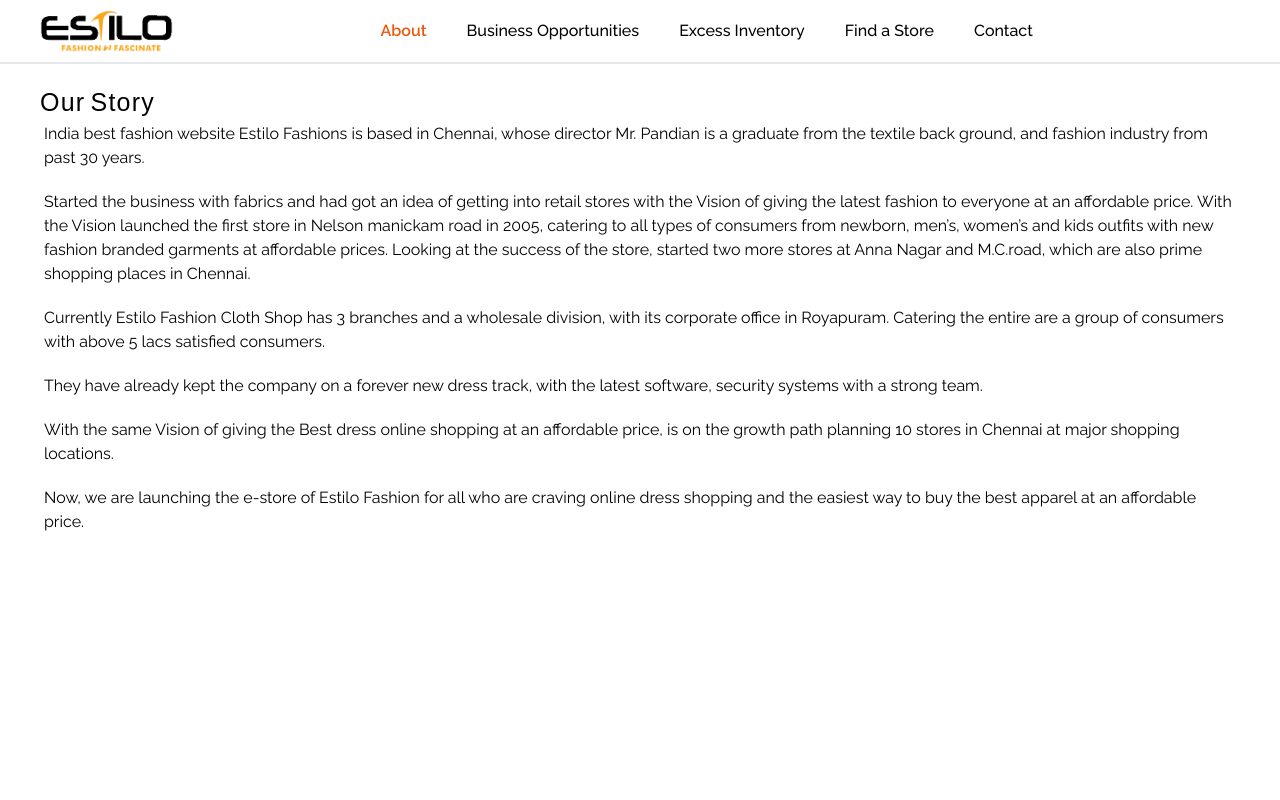
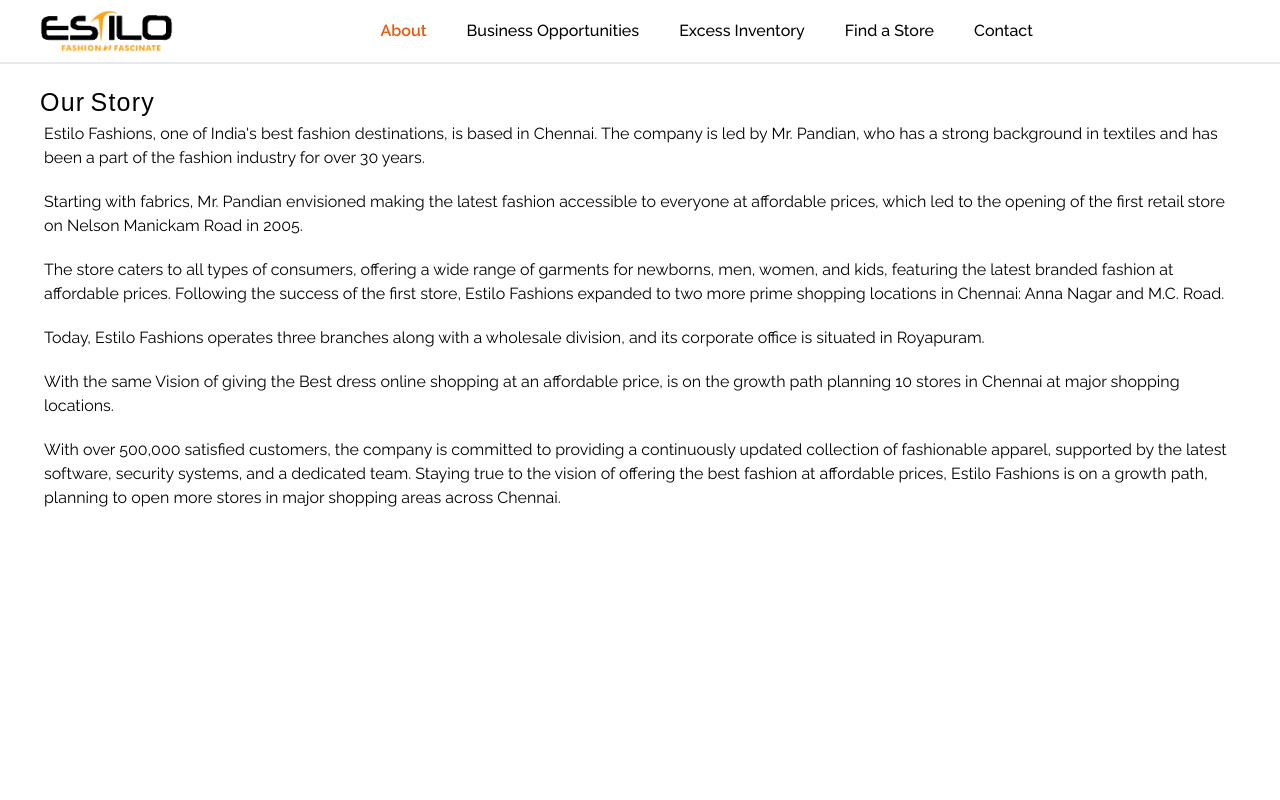
Before and after one commit to Prassadraj/esti, a Next.js app: page /about in a window 1280 px wide. Shown: the top 800 px of the page. Built offline with nearby package versions, Linux system fonts and the light colour scheme.

Commit message:
aboutUS content

```diff
--- a/src/Works/Section5.jsx
+++ b/src/Works/Section5.jsx
@@ -25,12 +25,7 @@
     <div className="laptop:h-screen h-full flex justify-center flex-col">
       <div className="pt-5 tablet:pt-0 justify-end items-center flex flex-col gap-3 w-full">
         <p className="text-center text-base font-medium tablet:font-normal laptop:text-4xl">
-          Estilo Services
-        </p>
-
-        <p className="text-center px-1 capitalize text-sm tablet:text-base font-normal max-w-lg">
-          Estilo offers complementary wrapping on all orders, carefully packaged
-          in the Maison&apos;s iconic boxes.
+          Estilo Stores
         </p>
       </div>
 
--- a/src/app/about/page.jsx
+++ b/src/app/about/page.jsx
@@ -53,28 +53,26 @@
       >
         <p>
           {" "}
-          India best fashion website Estilo Fashions is based in Chennai, whose
-          director Mr. Pandian is a graduate from the textile back ground, and
-          fashion industry from past 30 years.
+          Estilo Fashions, one of India's best fashion destinations, is based in
+          Chennai. The company is led by Mr. Pandian, who has a strong
+          background in textiles and has been a part of the fashion industry for
+          over 30 years.
         </p>
         <p>
-          Started the business with fabrics and had got an idea of getting into
-          retail stores with the Vision of giving the latest fashion to everyone
-          at an affordable price. With the Vision launched the first store in
-          Nelson manickam road in 2005, catering to all types of consumers from
-          newborn, men’s, women’s and kids outfits with new fashion branded
-          garments at affordable prices. Looking at the success of the store,
-          started two more stores at Anna Nagar and M.C.road, which are also
-          prime shopping places in Chennai.
+          Starting with fabrics, Mr. Pandian envisioned making the latest
+          fashion accessible to everyone at affordable prices, which led to the
+          opening of the first retail store on Nelson Manickam Road in 2005.
         </p>
         <p>
-          Currently Estilo Fashion Cloth Shop has 3 branches and a wholesale
-          division, with its corporate office in Royapuram. Catering the entire
-          are a group of consumers with above 5 lacs satisfied consumers.
+          The store caters to all types of consumers, offering a wide range of
+          garments for newborns, men, women, and kids, featuring the latest
+          branded fashion at affordable prices. Following the success of the
+          first store, Estilo Fashions expanded to two more prime shopping
+          locations in Chennai: Anna Nagar and M.C. Road.
         </p>
         <p>
-          They have already kept the company on a forever new dress track, with
-          the latest software, security systems with a strong team.
+          Today, Estilo Fashions operates three branches along with a wholesale
+          division, and its corporate office is situated in Royapuram.
         </p>
         <p>
           With the same Vision of giving the Best dress online shopping at an
@@ -83,9 +81,12 @@
         </p>
         <p>
           {" "}
-          Now, we are launching the e-store of Estilo Fashion for all who are
-          craving online dress shopping and the easiest way to buy the best
-          apparel at an affordable price.
+          With over 500,000 satisfied customers, the company is committed to
+          providing a continuously updated collection of fashionable apparel,
+          supported by the latest software, security systems, and a dedicated
+          team. Staying true to the vision of offering the best fashion at
+          affordable prices, Estilo Fashions is on a growth path, planning to
+          open more stores in major shopping areas across Chennai.
         </p>
       </motion.div>
     </div>
```
